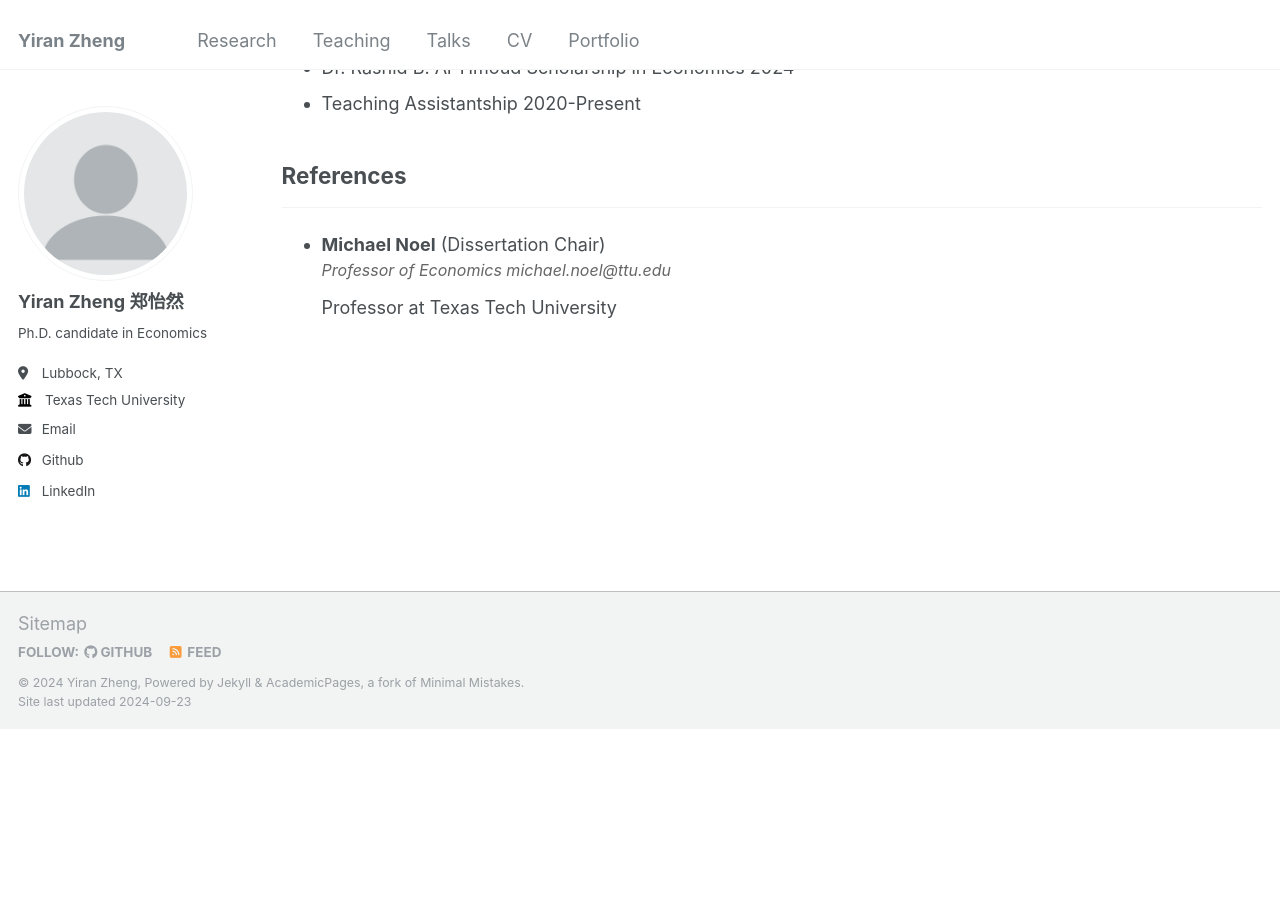
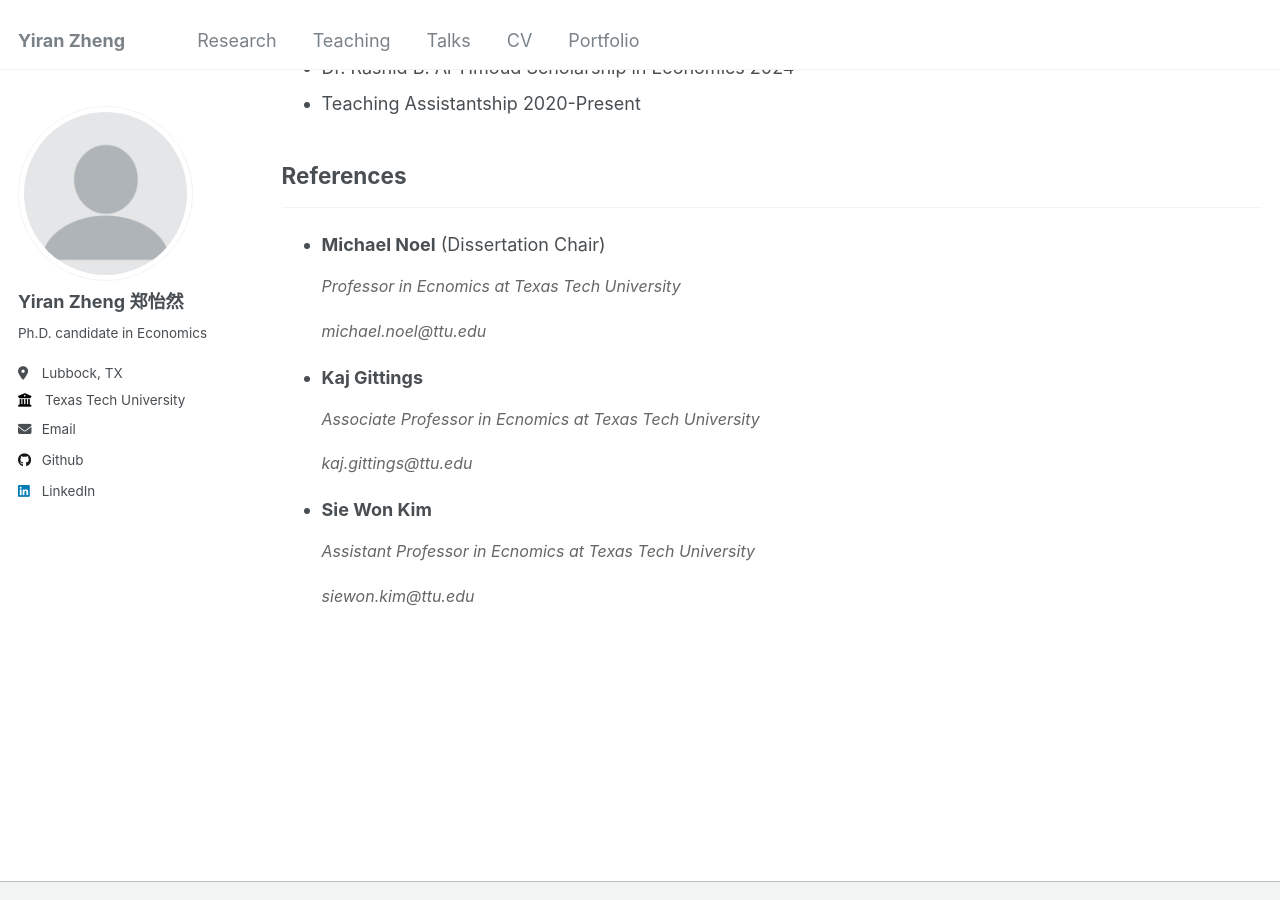
Before and after one commit to yiran-zheng/yiran-zheng.github.io, a Jekyll site: the page built from _pages/cv.md, in a window 1280 px wide and 900 px high, scrolled down 754 px. Built offline with Jekyll 4.4.1, drawn with Linux system fonts in a browser that asks for light colours; before the commit the page ends 1483 px from its top, so only the background shows below that.

Commit message:
Update cv.md

```diff
--- a/_pages/cv.md
+++ b/_pages/cv.md
@@ -55,9 +55,22 @@ redirect_from:
     <li>
       <strong>Michael Noel</strong> (Dissertation Chair)
       <div style="font-style: italic; margin-bottom: 12px;font-size: 16px;color: #666666;">
-        Professor of Economics
-        michael.noel@ttu.edu
+        <p>Professor in Ecnomics at Texas Tech University</p>
+        <p>michael.noel@ttu.edu</p>
       </div>
-      Professor at Texas Tech University
+    </li>
+    <li>
+      <strong>Kaj Gittings</strong>
+      <div style="font-style: italic; margin-bottom: 12px;font-size: 16px;color: #666666;">
+        <p>Associate Professor in Ecnomics at Texas Tech University</p>
+        <p>kaj.gittings@ttu.edu</p>
+      </div>
+    </li>
+    <li>
+      <strong>Sie Won Kim</strong>
+      <div style="font-style: italic; margin-bottom: 12px;font-size: 16px;color: #666666;">
+        <p>Assistant Professor in Ecnomics at Texas Tech University</p>
+        <p>siewon.kim@ttu.edu</p>
+      </div>
     </li>
   </ul>
```
